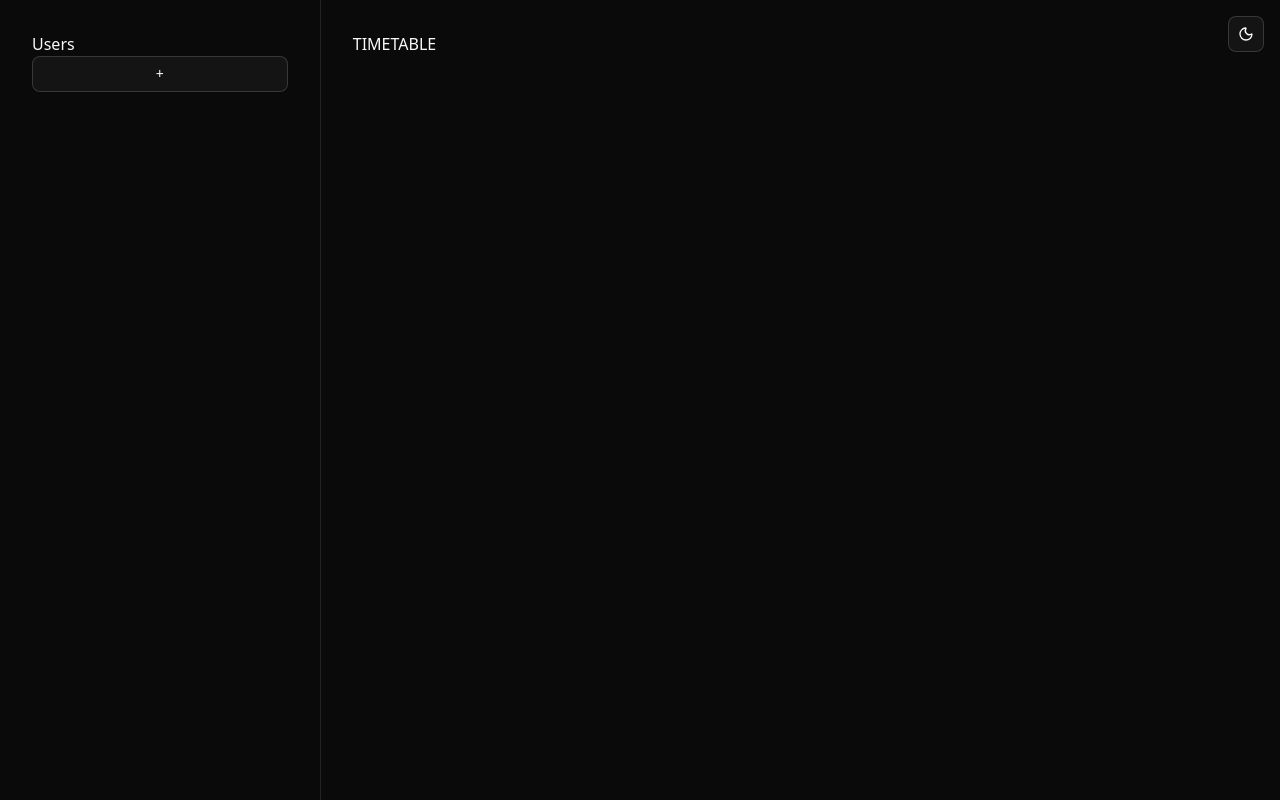
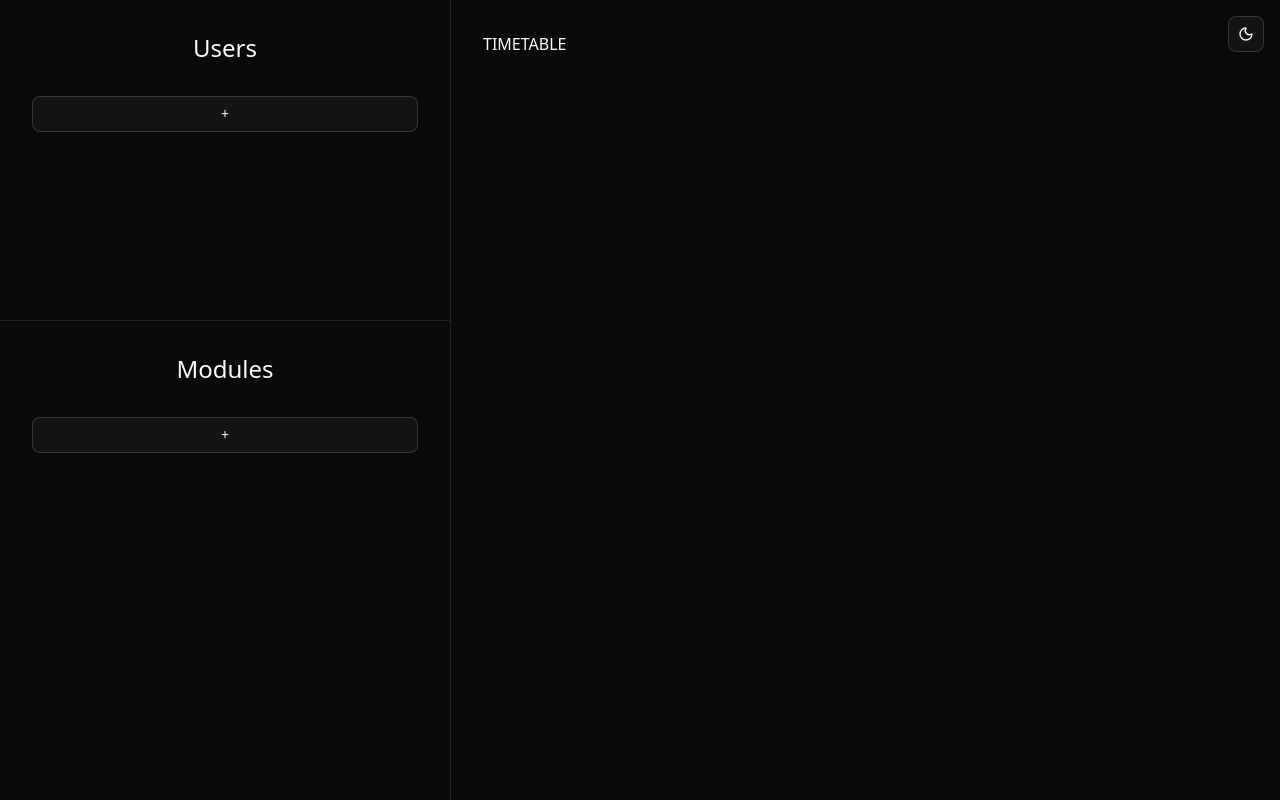
Before and after one commit to NilsGke/timetable-stack, a React (Vite) app: page / in a window 1280 px wide. Built offline with nearby package versions, Linux system fonts and the light colour scheme.

Commit message:
data input development

```diff
--- a/package.json
+++ b/package.json
@@ -13,6 +13,7 @@
     "@formkit/auto-animate": "^0.9.0",
     "@radix-ui/react-dropdown-menu": "^2.1.16",
     "@radix-ui/react-label": "^2.1.7",
+    "@radix-ui/react-scroll-area": "^1.2.10",
     "@radix-ui/react-select": "^2.2.6",
     "@radix-ui/react-slot": "^1.2.3",
     "@tailwindcss/vite": "^4.1.16",
@@ -23,7 +24,8 @@
     "react-dom": "^19.1.1",
     "react-resizable-panels": "^3.0.6",
     "tailwind-merge": "^3.3.1",
-    "tailwindcss": "^4.1.16"
+    "tailwindcss": "^4.1.16",
+    "zod": "^4.1.12"
   },
   "devDependencies": {
     "@eslint/js": "^9.36.0",
--- a/src/App.tsx
+++ b/src/App.tsx
@@ -7,23 +7,45 @@ import {
   ResizablePanel,
   ResizablePanelGroup,
 } from "@/components/ui/resizable";
+import { useModules } from "./hooks/useModules";
+import { Modules } from "./components/Modules";
+import { useEffect } from "react";
+import { setData } from "./helpers/localStorage";
 
 function App() {
   const { users, addUser, updateUser, removeUser } = useUsers();
+  const { modules, addModule, updateModule, removeModule } = useModules();
+
+  // store data on every update
+  useEffect(() => setData({ users, modules }), [users, modules]);
+
   return (
     <ThemeProvider defaultTheme="dark" storageKey="vite-ui-theme">
       <div className="size-full relative">
         <DarkModeToggle className="top-4 right-4 absolute" />
         <ResizablePanelGroup direction="horizontal">
-          <ResizablePanel defaultSize={25} minSize={20}>
-            <div className="m-8">
+          <ResizablePanel defaultSize={25} className="min-w-[450px]">
+            <ResizablePanelGroup direction="vertical">
+              <ResizablePanel defaultSize={40}>
                 <Users
                   users={users}
                   updateUser={updateUser}
                   addUser={addUser}
                   removeUser={removeUser}
                 />
-            </div>
+              </ResizablePanel>
+
+              <ResizableHandle />
+
+              <ResizablePanel>
+                <Modules
+                  modules={modules}
+                  addModule={addModule}
+                  updateModule={updateModule}
+                  removeModule={removeModule}
+                />
+              </ResizablePanel>
+            </ResizablePanelGroup>
           </ResizablePanel>
 
           <ResizableHandle />
--- /dev/null
+++ b/src/components/Module.tsx
@@ -0,0 +1,44 @@
+import type { ModuleType } from "../types";
+import { Input } from "@/components/ui/input";
+import { Card, CardContent } from "@/components/ui/card";
+import { Button } from "./ui/button";
+
+export const Module = ({
+  module,
+  updateModule,
+  removeModule,
+}: {
+  module: ModuleType;
+  updateModule: (user: ModuleType) => void;
+  removeModule: () => void;
+}) => {
+  return (
+    <Card className="w-full">
+      <CardContent>
+        <div className="grid grid-cols-[1fr_auto_auto] gap-6">
+          <Input
+            className="min-w-42"
+            type="text"
+            placeholder="name"
+            value={module.name}
+            onChange={(event) => {
+              updateModule({ ...module, name: event.target.value });
+            }}
+          />
+
+          <Input
+            type="text"
+            placeholder="short name"
+            value={module.shortName}
+            onChange={(event) => {
+              updateModule({ ...module, shortName: event.target.value });
+            }}
+          />
+          <Button onClick={() => removeModule()} variant="outline">
+            -
+          </Button>
+        </div>
+      </CardContent>
+    </Card>
+  );
+};
--- /dev/null
+++ b/src/components/Modules.tsx
@@ -0,0 +1,36 @@
+import { Button } from "./ui/button";
+import type { useModules } from "@/hooks/useModules";
+import { useAutoAnimate } from "@formkit/auto-animate/react";
+import { Module } from "./Module";
+
+export function Modules({
+  modules,
+  addModule,
+  updateModule,
+  removeModule,
+}: ReturnType<typeof useModules>) {
+  const [parent] = useAutoAnimate();
+
+  return (
+    <div className="p-8 pb-0 h-full gap-8 max-h-full grid grid-rows-[auto_1fr]">
+      <h2 className="text-2xl text-center">Modules</h2>
+      <div
+        ref={parent}
+        className="max-h-full size-full flex gap-4 flex-col overflow-y-scroll"
+      >
+        {modules.map((module) => (
+          <Module
+            key={module.id}
+            module={module}
+            updateModule={updateModule}
+            removeModule={() => removeModule(module.id)}
+          />
+        ))}
+
+        <Button onClick={addModule} variant="outline" className="mb-4">
+          +
+        </Button>
+      </div>
+    </div>
+  );
+}
--- /dev/null
+++ b/src/components/TimeTable.tsx
@@ -0,0 +1,3 @@
+export function TimeTable() {
+  return <div>TimeTable</div>;
+}
--- a/src/components/Users.tsx
+++ b/src/components/Users.tsx
@@ -12,9 +12,12 @@ export function Users({
   const [parent] = useAutoAnimate();
 
   return (
-    <>
-      <h2>Users</h2>
-      <div className="flex flex-col gap-4" ref={parent}>
+    <div className="p-8 pb-0 grid-rows-[auto_1fr] h-full gap-8 grid">
+      <h2 className="text-2xl text-center">Users</h2>
+      <div
+        ref={parent}
+        className="flex flex-col gap-4 overflow-y-scroll max-h-full"
+      >
         {users.map((user) => (
           <User
             key={user.id}
@@ -24,10 +27,10 @@ export function Users({
           />
         ))}
 
-        <Button onClick={addUser} variant="outline">
+        <Button onClick={addUser} variant="outline" className="mb-4">
           +
         </Button>
       </div>
-    </>
+    </div>
   );
 }
--- /dev/null
+++ b/src/components/ui/scroll-area.tsx
@@ -0,0 +1,56 @@
+import * as React from "react"
+import * as ScrollAreaPrimitive from "@radix-ui/react-scroll-area"
+
+import { cn } from "@/lib/utils"
+
+function ScrollArea({
+  className,
+  children,
+  ...props
+}: React.ComponentProps<typeof ScrollAreaPrimitive.Root>) {
+  return (
+    <ScrollAreaPrimitive.Root
+      data-slot="scroll-area"
+      className={cn("relative", className)}
+      {...props}
+    >
+      <ScrollAreaPrimitive.Viewport
+        data-slot="scroll-area-viewport"
+        className="focus-visible:ring-ring/50 size-full rounded-[inherit] transition-[color,box-shadow] outline-none focus-visible:ring-[3px] focus-visible:outline-1"
+      >
+        {children}
+      </ScrollAreaPrimitive.Viewport>
+      <ScrollBar />
+      <ScrollAreaPrimitive.Corner />
+    </ScrollAreaPrimitive.Root>
+  )
+}
+
+function ScrollBar({
+  className,
+  orientation = "vertical",
+  ...props
+}: React.ComponentProps<typeof ScrollAreaPrimitive.ScrollAreaScrollbar>) {
+  return (
+    <ScrollAreaPrimitive.ScrollAreaScrollbar
+      data-slot="scroll-area-scrollbar"
+      orientation={orientation}
+      className={cn(
+        "flex touch-none p-px transition-colors select-none",
+        orientation === "vertical" &&
+          "h-full w-2.5 border-l border-l-transparent",
+        orientation === "horizontal" &&
+          "h-2.5 flex-col border-t border-t-transparent",
+        className
+      )}
+      {...props}
+    >
+      <ScrollAreaPrimitive.ScrollAreaThumb
+        data-slot="scroll-area-thumb"
+        className="bg-border relative flex-1 rounded-full"
+      />
+    </ScrollAreaPrimitive.ScrollAreaScrollbar>
+  )
+}
+
+export { ScrollArea, ScrollBar }
--- /dev/null
+++ b/src/helpers/localStorage.ts
@@ -0,0 +1,27 @@
+import { moduleSchema, userSchema } from "@/types";
+import { z } from "zod";
+
+const schema = z.object({
+  modules: z.array(moduleSchema),
+  users: z.array(userSchema),
+});
+
+const KEY = "timetable-stack-data";
+
+const defaultData = {
+  modules: [],
+  users: [],
+} satisfies z.infer<typeof schema>;
+
+export const getData = () => {
+  const stringData = localStorage.getItem(KEY);
+  if (stringData === null) {
+    setData(defaultData);
+    return defaultData;
+  }
+  const parsedData = JSON.parse(stringData);
+  return schema.parse(parsedData);
+};
+
+export const setData = (data: z.infer<typeof schema>) =>
+  localStorage.setItem(KEY, JSON.stringify(data));
--- /dev/null
+++ b/src/hooks/useModules.ts
@@ -0,0 +1,31 @@
+import { useState } from "react";
+import type { ModuleType } from "../types";
+import { getData } from "@/helpers/localStorage";
+
+export const useModules = () => {
+  const [modules, setModules] = useState<ModuleType[]>(getData().modules);
+
+  const updateModule = (newModule: ModuleType) => {
+    const index = modules.findIndex(({ id }) => id === newModule.id);
+    if (index === -1)
+      throw Error("could not find module with id: " + newModule.id);
+    const newModules = modules.slice();
+    newModules[index] = newModule;
+    setModules(newModules);
+  };
+
+  const addModule = () =>
+    setModules([
+      ...modules,
+      {
+        id: crypto.randomUUID(),
+        name: "",
+        shortName: "",
+      },
+    ]);
+
+  const removeModule = (id: ModuleType["id"]) =>
+    setModules(modules.filter((module) => module.id !== id));
+
+  return { modules, updateModule, addModule, removeModule };
+};
--- a/src/hooks/useUsers.ts
+++ b/src/hooks/useUsers.ts
@@ -1,9 +1,10 @@
 import { useState } from "react";
 import type { UserType } from "../types";
 import { getUnusedColor } from "@/helpers/colors";
+import { getData } from "@/helpers/localStorage";
 
 export const useUsers = () => {
-  const [users, setUsers] = useState<UserType[]>([]);
+  const [users, setUsers] = useState<UserType[]>(getData().users);
   const updateUser = (newUser: UserType) => {
     const index = users.findIndex(({ id }) => id === newUser.id);
     if (index === -1) throw Error("could not find user with id: " + newUser.id);
--- a/src/types.ts
+++ b/src/types.ts
@@ -1,25 +1,38 @@
-import type { colorMap } from "./helpers/colors";
+import { colorNames } from "./helpers/colors";
+import { z } from "zod";
 
-export type UserType = {
-  id: string;
-  name: string;
-  color: keyof typeof colorMap;
-  events: Event[];
-};
+export const eventTypeSchema = z.object({
+  name: z.string(),
+  shortName: z.string(),
+  color: z.string(),
+});
 
-type EventType = {
-  name: string;
-  shortName: string;
-  color: string;
-};
+export const moduleSchema = z.object({
+  id: z.string(),
+  name: z.string(),
+  shortName: z.string(),
+});
 
-type Event = {
-  name: string;
-  slot: number;
-  type: EventType;
-};
+export const eventSchema = z.object({
+  type: eventTypeSchema,
+  timeSlot: z.number(),
+  room: z.string(),
+  moduleSchema,
+});
 
-export const EventTypes: EventType[] = [
+export const userSchema = z.object({
+  id: z.string().min(1),
+  name: z.string(),
+  color: z.enum(colorNames),
+  events: z.array(eventSchema),
+});
+
+export type EventTypeType = z.infer<typeof eventTypeSchema>;
+export type EventType = z.infer<typeof eventSchema>;
+export type ModuleType = z.infer<typeof moduleSchema>;
+export type UserType = z.infer<typeof userSchema>;
+
+export const eventTypes: EventTypeType[] = [
   {
     name: "Vorlesung",
     shortName: "V",
```
Also changed, not shown: src/components/ui/card.tsx (+14 -14 lines), 1 other file (tests, documents, lock files or other folders). Lines whose indentation alone changed are shown as unchanged.
